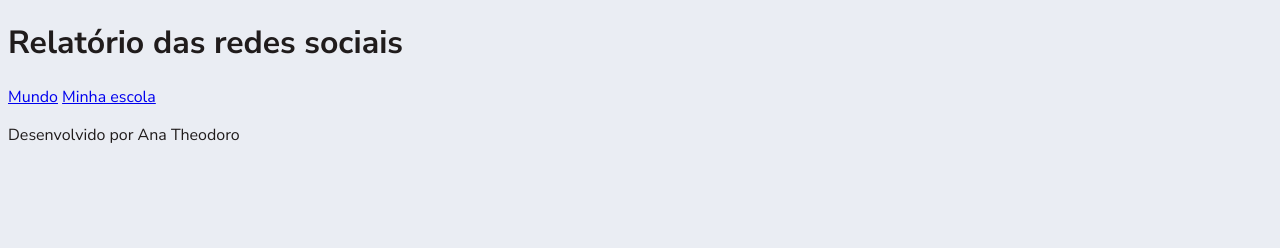
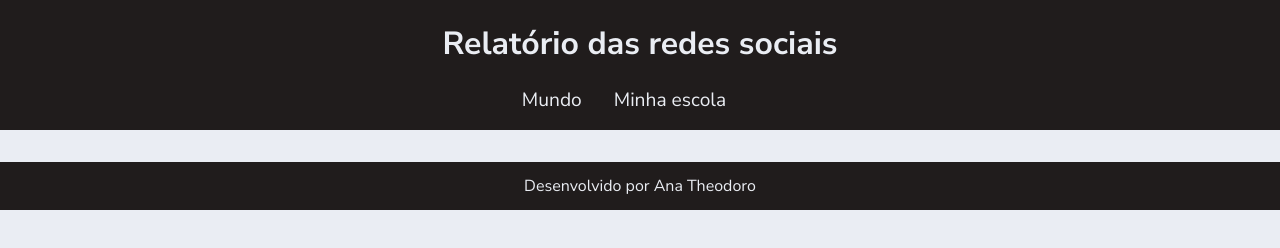
Before and after one commit to anatheodoro/anatheodoro3tri, a plain HTML site: page index.html in a window 1280 px wide. Drawn offline with Linux system fonts and the light colour scheme.

Commit message:
Add files via upload

```diff
--- a/index.html
+++ b/index.html
@@ -22,5 +22,7 @@
     <footer>
         <p>Desenvolvido por Ana Theodoro</p>
     </footer>
+
+    <script type="module" src="graficos/informacoesGlobais.js"></script>
 </body>
 </html>
--- a/styles.css
+++ b/styles.css
@@ -11,4 +11,42 @@ body {
     background-color: var(--bg-color);
     color: var(--primary-color);
     font-family: var(--font);
+    height: 100vh;
+    margin: 0;
 }
+h1 {
+    font-size: 2rem;
+    color: var(--bg-color);
+    font-weight: 700;
+}
+nav {
+    display: flex;
+    justify-content: center;
+    font-weight: 400;
+}
+nav a {
+    text-decoration: none;
+    color: var(--bg-color);
+    margin: 0rem 2rem 1rem 0rem;
+    font-size: 1.2rem;
+}
+header {
+    background-color: var(--primary-color);
+    text-align: center;
+    padding: 1px;
+}
+nav a:hover {
+    text-decoration: underline;
+    transform: scale(0.90);
+    transition: transform 0.1s;
+}
+footer {
+    display: flex;
+    align-items: center;
+    justify-content: center;
+    background-color: var(--primary-color);
+    color: var(--bg-color);
+    width: 100%;
+    height: 3rem;
+    margin-top: 2rem;
+}
```
Also changed, not shown: graficos/informações globais.js (added, +14 -0 lines).
